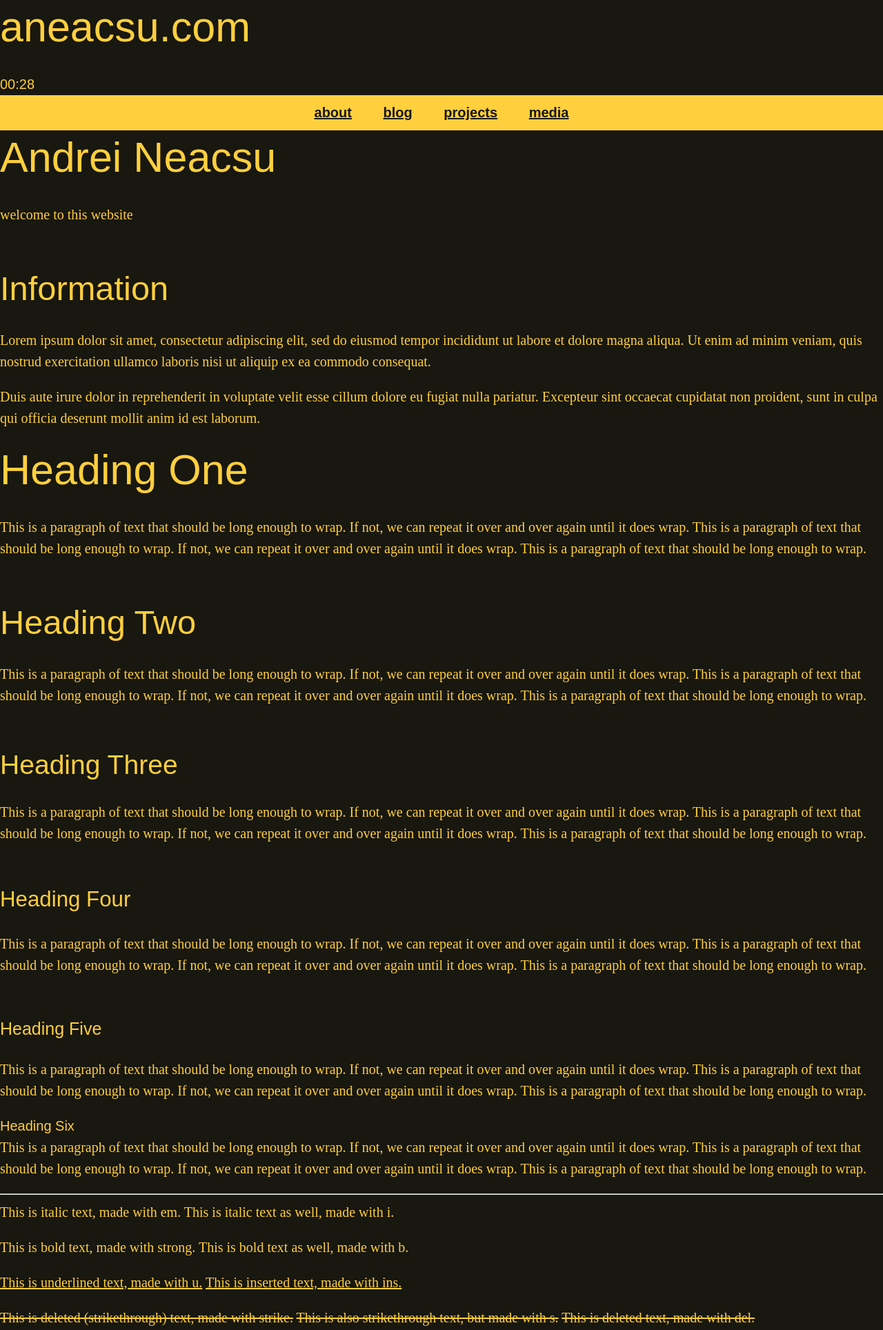
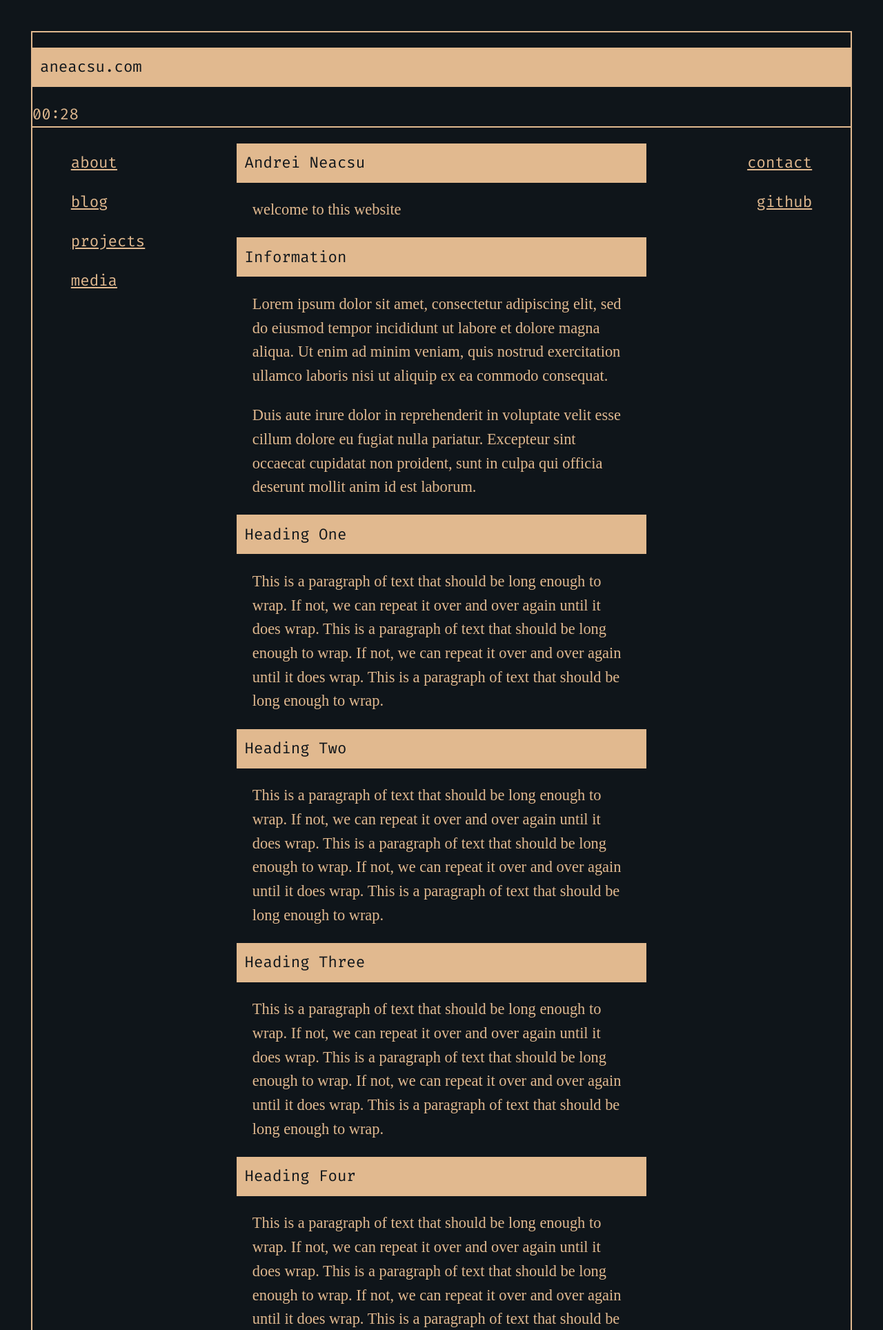
Before and after one commit to errormine/aneacsu.com, a PHP site: page / in a window 1280 px wide. Shown: the top 1928 px of the page at 69% size. Run offline with PHP 8.4, Linux system fonts and the light colour scheme; some web fonts are replaced.

Commit message:
Import new CSS

```diff
--- a/css/screen.css
+++ b/css/screen.css
@@ -8,59 +8,91 @@
 */
 
 html {
-  --light: #FFCF3D;
-  --dark: #181710;
+  --light: #e1b98f;
+  --dark: #0f151a;
 
-  font-size: 125%; /* 20px */
+  font-size: 1.4em; /* 24px */
+  padding: 2rem;
 }
 
 body {
   line-height: 1.55;
   color: var(--light);
   background-color: var(--dark);
-  font-family: 'Fira Sans', sans-serif;
+  font-family: 'Fira Code', 'Lucida Console', monospace;
+  border: 2px solid var(--light);
+  display: grid;
+  grid-template-columns: [grid-start] 1fr 2fr 1fr [grid-end];
 }
 
-h1, h2, h3, h4, h5 {
-  margin: 3rem 0 1.38rem;
-  line-height: 1.3;
+h1, h2, h3, h4, h5, h6 {
+  color: var(--dark);
+  background-color: var(--light);
+  margin: 1rem 0;
+  padding: 0.5rem;
 }
 
-h1 {
+/*h1 {
   margin-top: 0;
-  font-size: 3.052rem;
+  font-size: 2.488rem;
 }
 
-h2 {font-size: 2.441rem;}
+h2 {font-size: 2.074rem;}
 
-h3 {font-size: 1.953rem;}
+h3 {font-size: 1.728rem;}
 
-h4 {font-size: 1.563rem;}
+h4 {font-size: 1.44rem;}
 
-h5 {font-size: 1.25rem;}
+h5 {font-size: 1.2rem;}*/
 
 p {
   font-family: 'Andada Pro', serif;
+  margin: 0 1rem;
   margin-bottom: 1rem;
 }
 
 a {
   color: inherit;
-  font-weight: bold;
+  display: block;
+}
+
+/* HEADER */
+header {
+  border-bottom: 2px solid var(--light);
+  grid-column: grid-start / grid-end;
+}
+
+header ul {
+  display: flex;
+  justify-content: space-between;
+  padding: 1rem 2rem;
 }
 
 /* NAVIGATION */
+nav, footer {
+  flex: 1;
+  margin: 1rem 2rem;
+}
 
-nav {
+nav ul, footer ul {
+  list-style-position: inside;
+}
+
+nav li, footer li {
+  padding: 0.5rem;
+}
+
+nav li:hover, footer li:hover {
   color: var(--dark);
   background-color: var(--light);
 }
 
-nav ul {
-  text-align: center;
+/* MAIN */
+main {
+  flex: 2;
 }
 
-nav li {
-  display: inline-block;
-  margin: 0.5rem 1rem;
+/* FOOTER */
+footer {
+  text-align: right;
 }
```
